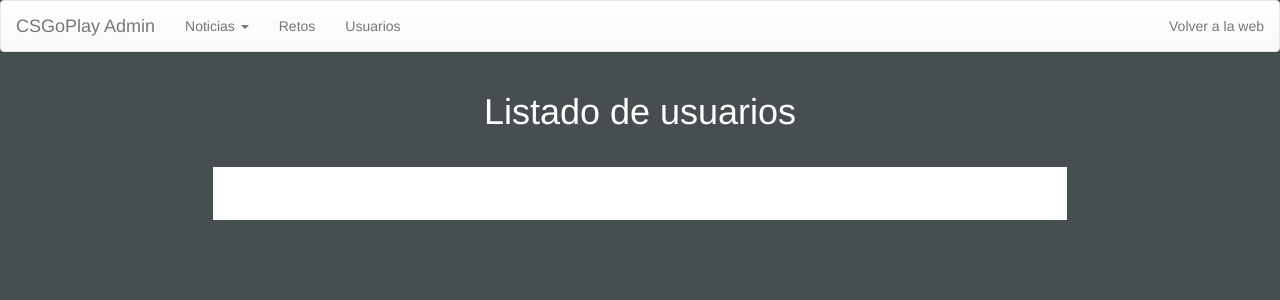
After one commit to Ciorraga/CSProyecto, a PHP site: template templates/admin/listaUsuarios.html.twig in a window 1280 px wide. The commit adds this page. Shown: the top 300 px of the page. Run offline with PHP 8.4, Linux system fonts and the light colour scheme; the template is opened without the code that fills it, so the values that code supplies are empty; some libraries are stand-ins or nearby versions; some web fonts are replaced.

Commit message:
Administración
- Creada la plantilla de el listado de usuarios.

```diff
--- a/templates/admin/baseAdmin.html.twig
+++ b/templates/admin/baseAdmin.html.twig
@@ -40,7 +40,7 @@
                 </ul>
             </li>
             <li><a href="#">Retos</a></li>
-            <li><a href="#">Usuarios</a></li>
+            <li><a href="/administracion/usuarios">Usuarios</a></li>
         </ul>
 
         <ul class="nav navbar-nav navbar-right">
--- /dev/null
+++ b/templates/admin/listaUsuarios.html.twig
@@ -0,0 +1,12 @@
+{%extends "admin/baseAdmin.html.twig" %}
+
+{% block admincontenido %}
+    <div class="col-md-4 col-md-offset-4" id="titulo">
+        <h1>Listado de usuarios</h1>
+    </div>
+    <div id="primerDiv" class="col-md-8 col-md-offset-2">
+        <form action="/" method="POST">
+            <!-- Sitio para la jquery datatable donde iran mostrados los usuarios -->
+        </form>
+    </div>
+{% endblock %}
--- a/templates/admin/listadoNoticias.html.twig
+++ b/templates/admin/listadoNoticias.html.twig
@@ -1,6 +1,9 @@
 {%extends "admin/baseAdmin.html.twig" %}
 
 {% block admincontenido %}
+    <div class="col-md-4 col-md-offset-4" id="titulo">
+        <h1>Listado de noticias</h1>
+    </div>
     <div id="primerDiv" class="col-md-8 col-md-offset-2">
         <form action="/" method="POST">
             <table class="table table-bordered">
```
Also changed, not shown: public/controller/administracion/administracion.php (+11 -0 lines).
